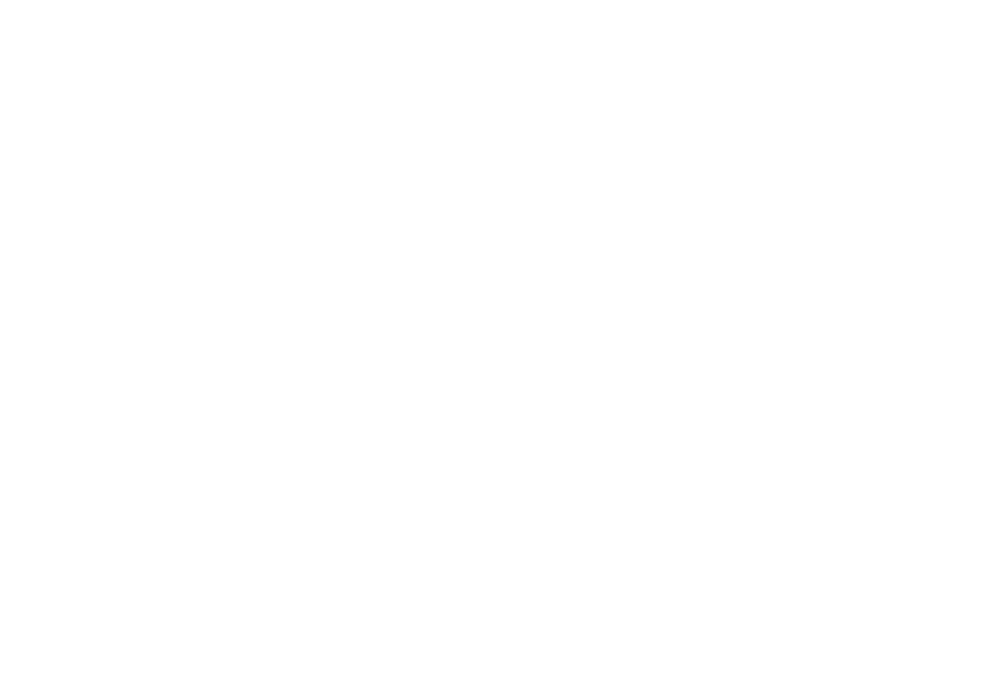
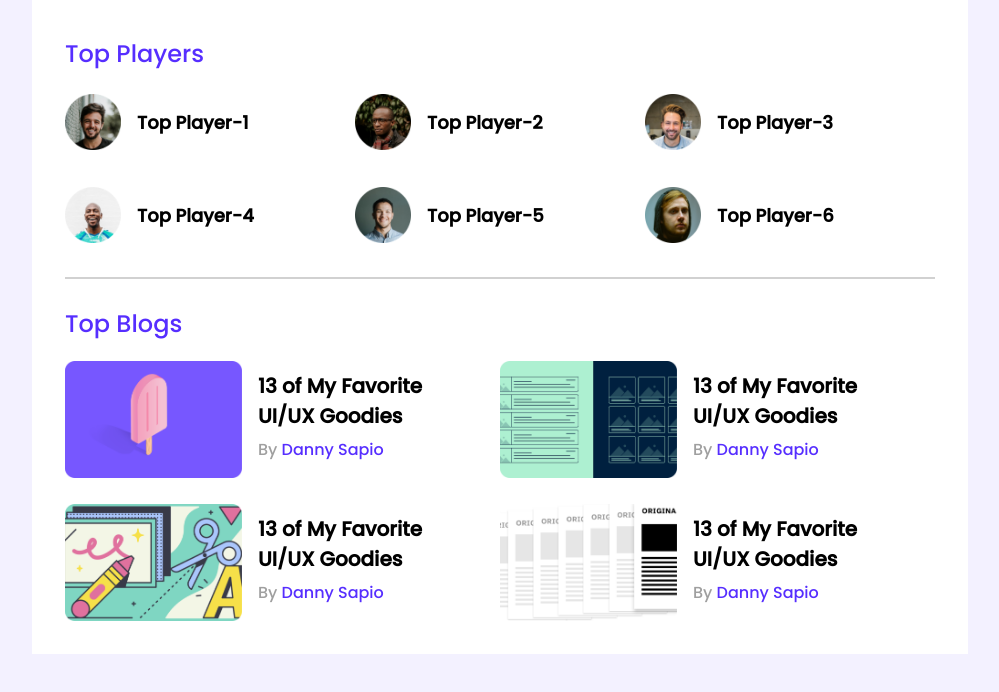
Before and after one commit to Farhad-Tanveer/leader-board-css3, a plain HTML site: page index.html in a window 1280 px wide. Shown: the whole page, without its empty margins (140-1139 px from the left). Drawn offline with Linux system fonts and the light colour scheme.

Commit message:
added top players and top blogs section

```diff
--- a/index.html
+++ b/index.html
@@ -4,9 +4,96 @@
     <meta http-equiv="X-UA-Compatible" content="IE=edge">
     <meta name="viewport" content="width=device-width, initial-scale=1.0">
     <title>Leader Board</title>
-    <link rel="stylesheet" href="./styels/style.css">
+    <link rel="stylesheet" href="./styles/style.css">
 </head>
 <body>
+    <!-- header start -->
+    <header>
+
+    </header>
+    <!-- header end -->
+    <main>
+        <!-- top players and top blogs -->
+        <section class="container">
+            <div class="top-players">
+                <h2 class="section-title">Top Players</h2>
+                <div class="players">
+                    <div class="player">
+                        <img src="./images/players/player-1.png" alt="">
+                        <h3 class="player-name">Top Player-1</h3>
+                    </div>
+                    <div class="player">
+                        <img src="./images/players/player-2.png" alt="">
+                        <h3 class="player-name">Top Player-2</h3>
+                    </div>
+                    <div class="player">
+                        <img src="./images/players/player-3.png" alt="">
+                        <h3 class="player-name">Top Player-3</h3>
+                    </div>
+                    <div class="player">
+                        <img src="./images/players/player-4.png" alt="">
+                        <h3 class="player-name">Top Player-4</h3>
+                    </div>
+                    <div class="player">
+                        <img src="./images/players/player-5.png" alt="">
+                        <h3 class="player-name">Top Player-5</h3>
+                    </div>
+                    <div class="player">
+                        <img src="./images/players/player-6.png" alt="">
+                        <h3 class="player-name">Top Player-6</h3>
+                    </div>
+                </div>
+            </div>
+            <hr>
+            <div class="top-blogs">
+                <h2 class="section-title">Top Blogs</h2>
+                <div class="blogs">
+                    <article class="blog">
+                        <div class="thumbnail">
+                            <img src="./images/blogs/blog-1.png" alt="">
+                        </div>
+                        <div class="blog-info">
+                            <h3 class="blog-title">13 of My Favorite
+                                UI/UX Goodies</h3>
+                            <p class="blog-author"><span>By</span> <a href="#">Danny Sapio</a></p>
+                        </div>
+                    </article>
+                    <article class="blog">
+                        <div class="thumbnail">
+                            <img src="./images/blogs/blog-2.png" alt="">
+                        </div>
+                        <div class="blog-info">
+                            <h3 class="blog-title">13 of My Favorite
+                                UI/UX Goodies</h3>
+                            <p class="blog-author"><span>By</span> <a href="#">Danny Sapio</a></p>
+                        </div>
+                    </article>
+                    <article class="blog">
+                        <div class="thumbnail">
+                            <img src="./images/blogs/blog-3.png" alt="">
+                        </div>
+                        <div class="blog-info">
+                            <h3 class="blog-title">13 of My Favorite
+                                UI/UX Goodies</h3>
+                            <p class="blog-author"><span>By</span> <a href="#">Danny Sapio</a></p>
+                        </div>
+                    </article>
+                    <article class="blog">
+                        <div class="thumbnail">
+                            <img src="./images/blogs/blog-4.png" alt="">
+                        </div>
+                        <div class="blog-info">
+                            <h3 class="blog-title">13 of My Favorite
+                                UI/UX Goodies</h3>
+                            <p class="blog-author"><span>By</span> <a href="#">Danny Sapio</a></p>
+                        </div>
+                    </article>
+                </div>
+            </div>
+        </section>
+
+        </section>
+    </main>
 
 </body>
 </html>
--- /dev/null
+++ b/styles/style.css
@@ -0,0 +1,103 @@
+/* fonts */
+@import url('https://fonts.googleapis.com/css2?family=Poppins:wght@500&display=swap');
+
+
+/* common styles and utilities */
+body {
+    font-family: 'Poppins', sans-serif;
+    background-color: #F3F1FF;
+    margin: 0;
+}
+
+main {
+    display: flex;
+    justify-content: center;
+}
+
+.container {
+    background-color: white;
+    width: 870px;
+    padding: 33px;
+}
+
+hr {
+    border: 1px solid #D1D1D1;
+    margin-bottom: 27px;
+}
+
+/* top player styles */
+.top-players {
+    margin-bottom: 30px;
+}
+
+.section-title {
+    font-weight: 500;
+    font-size: 24px;
+    color: #562EFF;
+    margin-top: 3px;
+}
+
+.players {
+    display: grid;
+    grid-template-columns: repeat(3, 1fr);
+    /* grid-template-columns: 1fr 1fr 1fr; */
+    row-gap: 30px;
+}
+
+.player {
+    display: flex;
+    align-items: center;
+}
+
+.player>img {
+    height: 56px;
+    width: 56px;
+}
+
+.player-name {
+    margin-left: 16px;
+    font-size: 18px;
+}
+
+/* top blogs styles */
+
+.blogs {
+    display: grid;
+    grid-template-columns: repeat(2, 1fr);
+    row-gap: 26px;
+}
+
+.blog {
+    display: flex;
+}
+
+.thumbnail img {
+    width: 177px;
+    height: 117px;
+}
+
+.blog-info {
+    margin-left: 16px;
+}
+
+.blog-title {
+    font-size: 20px;
+    padding-right: 30px;
+    margin-bottom: 0;
+    margin-top: 10px;
+}
+
+.blog-author {
+    margin-top: 6px;
+}
+
+.blog-author a {
+    text-decoration: none;
+    font-size: 16px;
+    color: #562EFF
+}
+
+.blog-author span {
+    color: #9F9F9F;
+    font-size: 16px;
+}
```
Also changed, not shown: styels/style.css (deleted).
